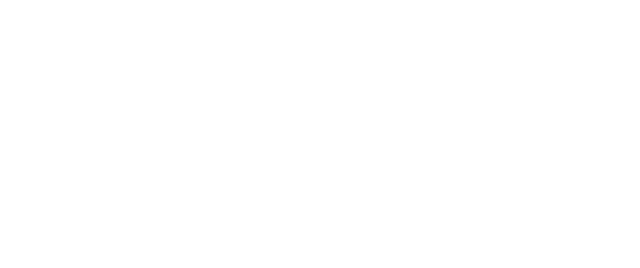
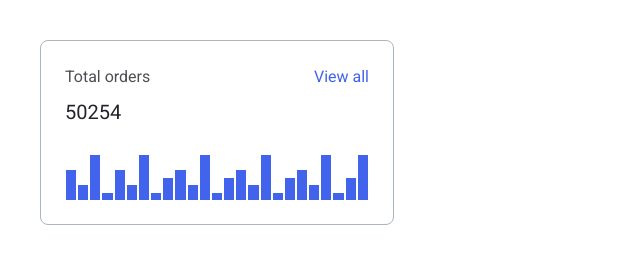
Before and after one commit to js-tasks-ru/htmlcss-20210513_liza8, a website: page 04-lection2/01-histogram/index.html in a window 1280 px wide. Shown: the whole page, without its empty margins (0-640 px from the left). Drawn offline with Linux system fonts and the light colour scheme.

Commit message:
histogram

```diff
--- a/04-lection2/01-histogram/histogram.css
+++ b/04-lection2/01-histogram/histogram.css
@@ -0,0 +1,103 @@
+.page{
+    display:block;
+    position: relative;
+    padding:40px;
+}
+
+.histograme{
+    display: inline-flex;
+    flex-direction: column;
+    justify-content: space-between;
+    border: 1px solid var(--grey-3);
+    box-sizing: border-box;
+    border-radius: 8px;
+    padding:24px;
+    min-width: 354px;
+    width:auto;
+    height: 185px;
+}
+
+.histograme__header{
+    display: inline-flex;
+    flex-direction: row;
+    justify-content: space-between;
+    width:100%;
+}
+.histograme__counter{
+    display: flex;
+    flex-direction: column;
+    justify-content: flex-start;
+}
+.histograme__counter-title{
+    font-size: 16px;
+    line-height: 24px;
+    color:var(--black);
+    opacity: .8;
+}
+.histograme__counter-sum{
+    font-size: 20px;
+    line-height: 26px;
+    color:var(--black);
+    margin:10px 0 0 0;
+}
+.histograme__link{
+    font-size: 16px;
+    line-height: 24px;
+    color:#4263EB;
+    cursor:pointer;
+}
+
+.histograme__content{
+    align-self: flex-end;
+    width:100%;
+    height: 50px;
+
+    display: flex;
+    flex-direction: row;
+    justify-content: space-between;
+    align-items: flex-end;
+}
+.histograme__content-item{
+    background: var( --blue);
+    width: calc(100% / 25);
+    margin:0 1px;
+}
+.histograme__content-item:nth-child(1),
+.histograme__content-item:nth-child(5),
+.histograme__content-item:nth-child(10),
+.histograme__content-item:nth-child(15),
+.histograme__content-item:nth-child(20){
+    height: 60%;
+}
+
+.histograme__content-item:nth-child(2),
+.histograme__content-item:nth-child(6),
+.histograme__content-item:nth-child(11),
+.histograme__content-item:nth-child(16),
+.histograme__content-item:nth-child(21){
+    height: 30%;
+}
+
+.histograme__content-item:nth-child(3),
+.histograme__content-item:nth-child(7),
+.histograme__content-item:nth-child(12),
+.histograme__content-item:nth-child(17),
+.histograme__content-item:nth-child(22),
+.histograme__content-item:nth-child(25){
+    height: 90%;
+}
+
+.histograme__content-item:nth-child(4),
+.histograme__content-item:nth-child(8),
+.histograme__content-item:nth-child(13),
+.histograme__content-item:nth-child(18),
+.histograme__content-item:nth-child(23){
+    height: 15%;
+}
+
+.histograme__content-item:nth-child(9),
+.histograme__content-item:nth-child(14),
+.histograme__content-item:nth-child(19),
+.histograme__content-item:nth-child(24){
+    height: 45%;
+}
--- a/04-lection2/01-histogram/index.html
+++ b/04-lection2/01-histogram/index.html
@@ -7,5 +7,45 @@
     </head>
     <body>
 
+    <div class="page">
+        <div class="histograme">
+            <div class="histograme__header">
+                <div class="histograme__counter">
+                    <p class="histograme__counter-title">Total orders</p>
+                    <p class="histograme__counter-sum">50254</p>
+                </div>
+                <div class="histograme__link">View all</div>
+            </div>
+
+            <div class="histograme__content">
+                <span class="histograme__content-item"></span>
+                <span class="histograme__content-item"></span>
+                <span class="histograme__content-item"></span>
+                <span class="histograme__content-item"></span>
+                <span class="histograme__content-item"></span>
+                <span class="histograme__content-item"></span>
+                <span class="histograme__content-item"></span>
+                <span class="histograme__content-item"></span>
+                <span class="histograme__content-item"></span>
+                <span class="histograme__content-item"></span>
+                <span class="histograme__content-item"></span>
+                <span class="histograme__content-item"></span>
+                <span class="histograme__content-item"></span>
+                <span class="histograme__content-item"></span>
+                <span class="histograme__content-item"></span>
+                <span class="histograme__content-item"></span>
+                <span class="histograme__content-item"></span>
+                <span class="histograme__content-item"></span>
+                <span class="histograme__content-item"></span>
+                <span class="histograme__content-item"></span>
+                <span class="histograme__content-item"></span>
+                <span class="histograme__content-item"></span>
+                <span class="histograme__content-item"></span>
+                <span class="histograme__content-item"></span>
+                <span class="histograme__content-item"></span>
+            </div>
+        </div>
+    </div>
+
     </body>
 </html>
--- a/assets/css/main.css
+++ b/assets/css/main.css
@@ -1,3 +1,4 @@
+@import 'normalize.css';
 @import '../fonts/fonts.css';
 @import '../../components/header/header.css';
 @import '../../components/footer/footer.css';
```
Also changed, not shown: assets/css/normalize.css (added).
